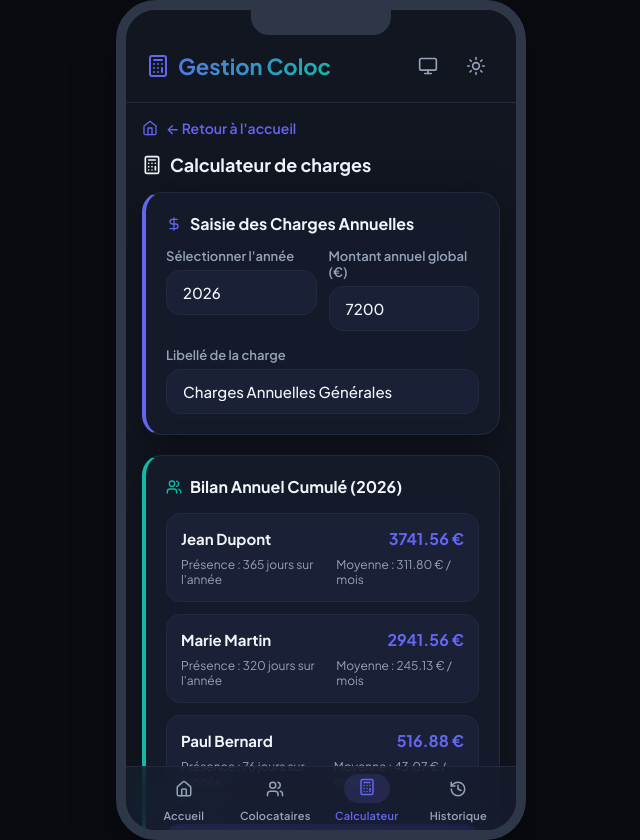
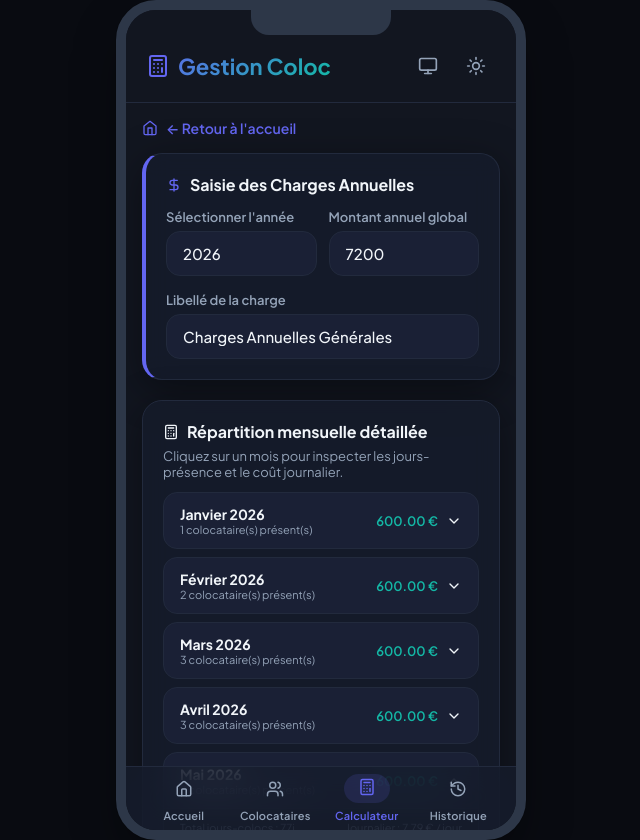
Before and after one commit to eric0512/Gestion-coloc, a React (Vite) app: page / in a window 1280 px wide. Both pictures are taken after a click on the button "Calculateur". Shown: the whole page, without its empty margins (319-959 px from the left). Built offline with nearby package versions, Linux system fonts and the light colour scheme.

Commit message:
feat: epuration de l'interface de saisie des charges et formatage monetaire

```diff
--- a/src/pages/Calculateur.tsx
+++ b/src/pages/Calculateur.tsx
@@ -64,11 +64,6 @@ export default function Calculateur({
         <span>← Retour à l'accueil</span>
       </button>
 
-      <div className="tab-header">
-        <Calculator size={20} />
-        <span>Calculateur de charges</span>
-      </div>
-
       {/* Saisie de la charge */}
       <div className="card" style={{ borderLeft: '4px solid var(--primary)', marginBottom: '20px' }}>
         <div className="card-title">
@@ -88,7 +83,7 @@ export default function Calculateur({
             />
           </div>
           <div className="form-group">
-            <label className="form-label">Montant annuel global (€)</label>
+            <label className="form-label">Montant annuel global</label>
             <input
               type="number"
               className="input-field"
@@ -113,11 +108,11 @@ export default function Calculateur({
         </div>
       </div>
 
-      {/* Bilan Annuel Cumulé */}
-      <div className="card" style={{ borderLeft: '4px solid var(--secondary)', marginBottom: '20px' }}>
+      {/* Détails par mois (Accordéon) */}
+      <div className="card">
         <div className="card-title">
-          <Users size={16} style={{ color: 'var(--secondary)' }} />
-          <span>Bilan Annuel Cumulé ({selectedYear})</span>
+          <Calculator size={16} />
+          <span>Répartition mensuelle détaillée</span>
         </div>
 
         {colocataires.length === 0 ? (
@@ -138,46 +133,6 @@ export default function Calculateur({
           </div>
         ) : (
           <>
-            <div className="result-list">
-              {currentResult && currentResult.cumulsAnnuels.map((cumul) => {
-                const hasPresence = cumul.totalJoursPresence > 0;
-
-                return (
-                  <div key={cumul.colocId} className="result-item" style={{ opacity: hasPresence ? 1 : 0.5 }}>
-                    <div className="result-header">
-                      <span className="result-name">{cumul.nomComplet}</span>
-                      <span className="result-amount" style={{ color: 'var(--primary)', fontWeight: 800 }}>
-                        {cumul.totalDu.toFixed(2)} €
-                      </span>
-                    </div>
-                    <div className="result-details">
-                      <span>Présence : {cumul.totalJoursPresence} jours sur l'année</span>
-                      <span>Moyenne : {hasPresence ? (cumul.totalDu / 12).toFixed(2) : 0} € / mois</span>
-                    </div>
-                  </div>
-                );
-              })}
-            </div>
-
-            <button
-              className="btn btn-primary"
-              style={{ marginTop: '20px' }}
-              onClick={onSaveCalculation}
-              disabled={!currentResult || totalJoursPresenceTous === 0}
-            >
-              <Check size={18} />
-              <span>Enregistrer ce bilan annuel</span>
-            </button>
-          </>
-        )}
-      </div>
-
-      {/* Détails par mois (Accordéon) */}
-      <div className="card">
-        <div className="card-title">
-          <Calculator size={16} />
-          <span>Répartition mensuelle détaillée</span>
-        </div>
             <p className="card-subtitle" style={{ marginBottom: '12px' }}>
               Cliquez sur un mois pour inspecter les jours-présence et le coût journalier.
             </p>
@@ -242,7 +197,7 @@ export default function Calculateur({
                           <div>
                             <div style={{ fontSize: '11px', color: 'var(--text-secondary)', marginBottom: '10px', display: 'flex', justifyContent: 'space-between' }}>
                               <span>Total jours-colocs : {rep.totalJoursColocs}j</span>
-                          <span>Journalier : {rep.tauxJournalier.toFixed(3)} € / jour</span>
+                              <span>Journalier : {rep.tauxJournalier.toFixed(2)} € / jour</span>
                             </div>
                             <div style={{ display: 'flex', flexDirection: 'column', gap: '8px' }}>
                               {rep.parts.map(part => {
@@ -281,6 +236,19 @@ export default function Calculateur({
                 );
               })}
             </div>
+
+            {currentResult && totalJoursPresenceTous > 0 && (
+              <button
+                className="btn btn-primary"
+                style={{ marginTop: '20px' }}
+                onClick={onSaveCalculation}
+              >
+                <Check size={18} />
+                <span>Enregistrer ce bilan annuel</span>
+              </button>
+            )}
+          </>
+        )}
       </div>
     </div>
   );
```
Lines whose indentation alone changed are shown as unchanged.
